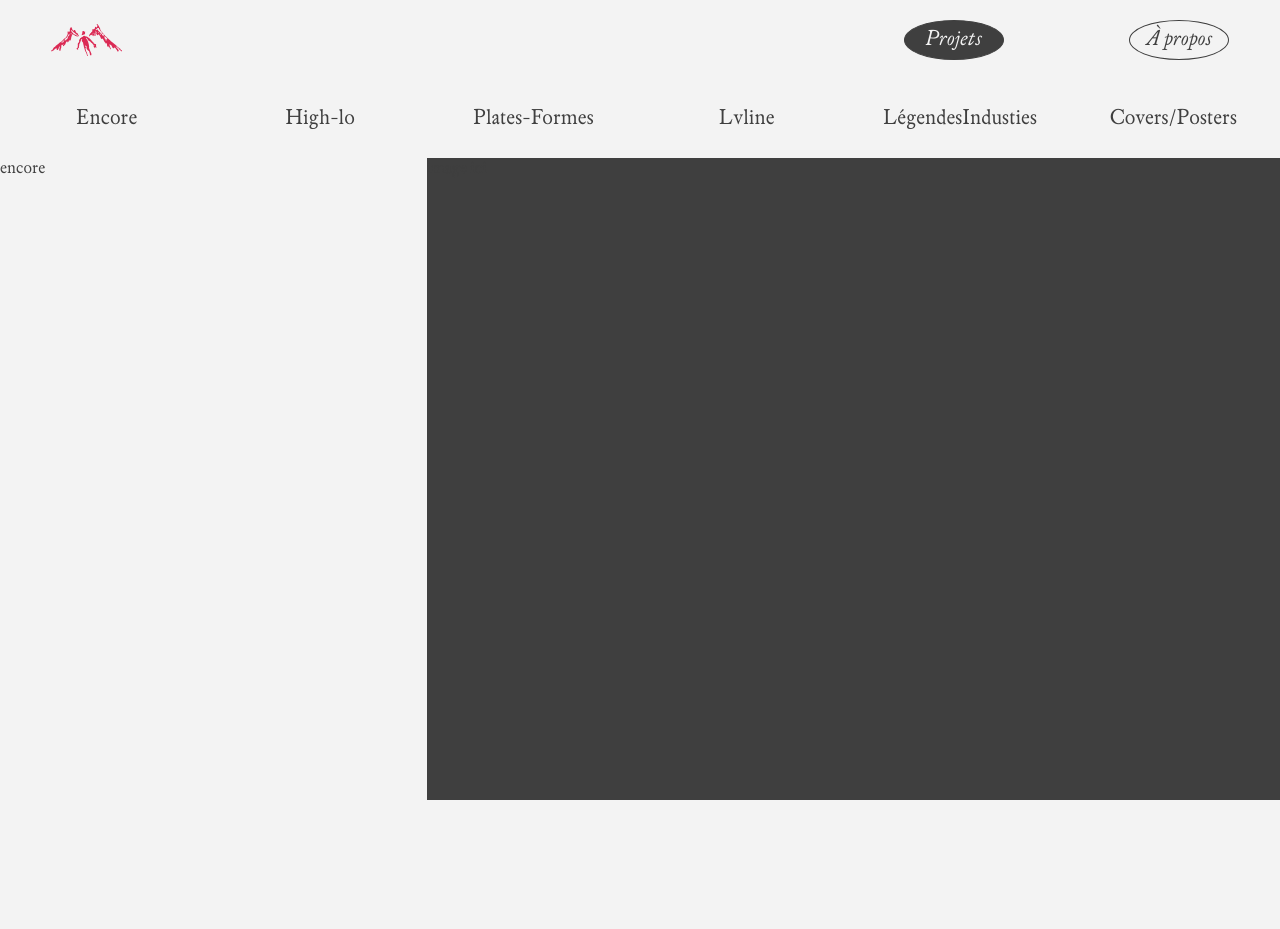
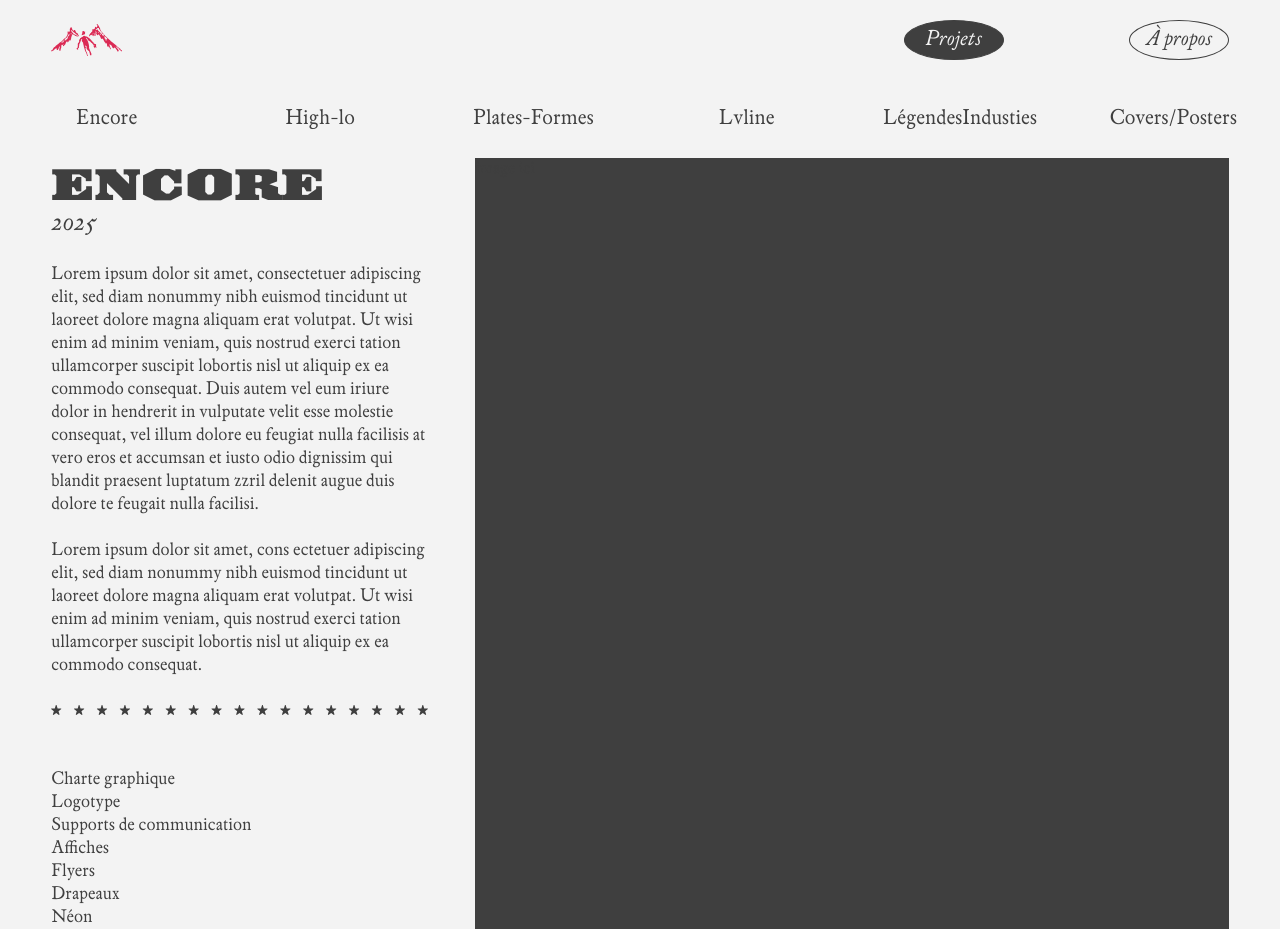
Before and after one commit to cyril0369/portfolio_infam, a React (Create React App) app: page /projects in a window 1280 px wide. Before the commit the page ends 800 px from the top, so only its background shows below. Built offline with nearby package versions, Linux system fonts and the light colour scheme; the HTML template or start-up script is replaced by a standard one.

Commit message:
dev of the project page

```diff
--- a/src/index.css
+++ b/src/index.css
@@ -56,6 +56,38 @@ body {
     position: absolute;
     z-index: 9999;
 }
+
+/* head title */
+
+p {
+  font-size: clamp(0.5rem, 1.3vw, 2rem);
+}
+
+h1 {
+  font-family: Ironmonger_Black_Regular;
+  font-size: 3rem;
+  font-weight: normal;
+}
+
+h2 {
+  flex: 1;
+  text-align: center;
+  font-weight: normal;
+  font-size: 20px;
+}
+
+h3 {
+  font-size: clamp(0.5rem, 1.7vw, 2rem);
+  font-weight: normal;
+}
+
+h4 {
+  font-family: Analogia_Italic;
+  font-size: 1.5rem;
+  font-weight: normal;
+}
+
+
 
 /* Menu */
 
@@ -194,26 +226,6 @@ body {
   margin-right: 4%;
 }
 
-.AboutPage p {
-  font-size: clamp(0.5rem, 1.3vw, 2rem);
-}
-
-.AboutPage h1 {
-  font-family: Ironmonger_Black_Regular;
-  font-size: 3rem;
-}
-
-.AboutPage h2 {
-  font-family: Analogia_Italic;
-  font-size: 1.5rem;
-  font-weight: normal;
-}
-
-.AboutPage h3 {
-  font-size: clamp(0.5rem, 1.7vw, 2rem);
-  font-weight: normal;
-}
-
 .Ancelin {
   margin-top: 120px;
   margin-bottom: 120px;
@@ -274,17 +286,11 @@ body {
   margin-top: 2%;
 }
 
-.ListProjects h3 {
-  flex: 1;
-  text-align: center;
-  font-weight: normal;
-  font-size: 20px;
-}
-
 .ProjectsPage main {
   display: flex;
   height: 100%;
-  margin-top: 2%;
+  margin: 2% 4% 0% 4%;
+  gap: 4%;
 }
 
 .ProjectsPage .images {
@@ -295,3 +301,7 @@ body {
 .ProjectsPage .detail {
   flex: 1;
 }
+
+.ProjectsPage p {
+  font-size: 17px;
+}
--- a/src/pages/about.jsx
+++ b/src/pages/about.jsx
@@ -42,7 +42,7 @@ export default function About() {
 
                 <div className="Experiences">
                     <h1>EXPÉRIENCES</h1>
-                    <h2>Pourquoi suis-je qualifié?</h2>
+                    <h4>Pourquoi suis-je qualifié?</h4>
                     <div className="TableExperiences">
                         <div className="item">
                             <h3 className="title element">Graphiste</h3>
@@ -116,7 +116,7 @@ export default function About() {
 
                 <div className="Services">
                     <h1>SERVICES</h1>
-                    <h2>Comment puis-je vous aider ?</h2>
+                    <h4>Comment puis-je vous aider ?</h4>
                     <div className="TableServices">
                         <div className="item">
                             <h3 className="title">Identités visuelles</h3>
--- a/src/pages/project.jsx
+++ b/src/pages/project.jsx
@@ -1,19 +1,39 @@
 import Menu from "../components/menu"
+import StarsProject from "../images/ÉTOILES_PROJET.svg"
 
 export default function Projects() {
     return (
         <div className="Page ProjectsPage">
             <Menu isHome={false} isAbout={false} isProject={true} />
             <div className="ListProjects">
-                <h3>Encore</h3>
-                <h3>High-lo</h3>
-                <h3>Plates-Formes</h3>
-                <h3>Lvline</h3>
-                <h3>LégendesIndusties</h3>
-                <h3>Covers/Posters</h3>
+                <h2>Encore</h2>
+                <h2>High-lo</h2>
+                <h2>Plates-Formes</h2>
+                <h2>Lvline</h2>
+                <h2>LégendesIndusties</h2>
+                <h2>Covers/Posters</h2>
             </div>
             <main>
-                <div className="detail">encore</div>
+                <div className="detail">
+                    <h1>Encore</h1>
+                    <h4>2025</h4>
+                    <p><br />Lorem ipsum dolor sit amet, consectetuer adipiscing elit, sed
+                    diam nonummy nibh euismod tincidunt ut laoreet dolore magna
+                    aliquam erat volutpat. Ut wisi enim ad minim veniam, quis
+                    nostrud exerci tation ullamcorper suscipit lobortis nisl ut aliquip ex ea commodo consequat. Duis autem vel eum iriure dolor in hendrerit in vulputate velit esse molestie consequat, vel illum dolore eu feugiat nulla facilisis at vero eros et accumsan et iusto
+                    odio dignissim qui blandit praesent luptatum zzril delenit augue duis dolore te feugait nulla facilisi. <br /><br />
+                    Lorem ipsum dolor sit amet, cons ectetuer adipiscing elit, sed
+                    diam nonummy nibh euismod tincidunt ut laoreet dolore magna aliquam erat volutpat. Ut wisi enim ad minim veniam, quis
+                    nostrud exerci tation ullamcorper suscipit lobortis nisl ut aliquip ex ea commodo consequat. <br /><br /></p>
+                    <img src={StarsProject} alt="etoiles" />
+                    <p> <br /><br />Charte graphique <br />
+                    Logotype <br />
+                    Supports de communication <br />
+                    Affiches <br />
+                    Flyers <br />
+                    Drapeaux <br />
+                    Néon</p>
+                </div>
                 <div className="images">image ici</div>
             </main>
         </div>
```
Also changed, not shown: src/images/ÉTOILES_PROJET.svg (added).
